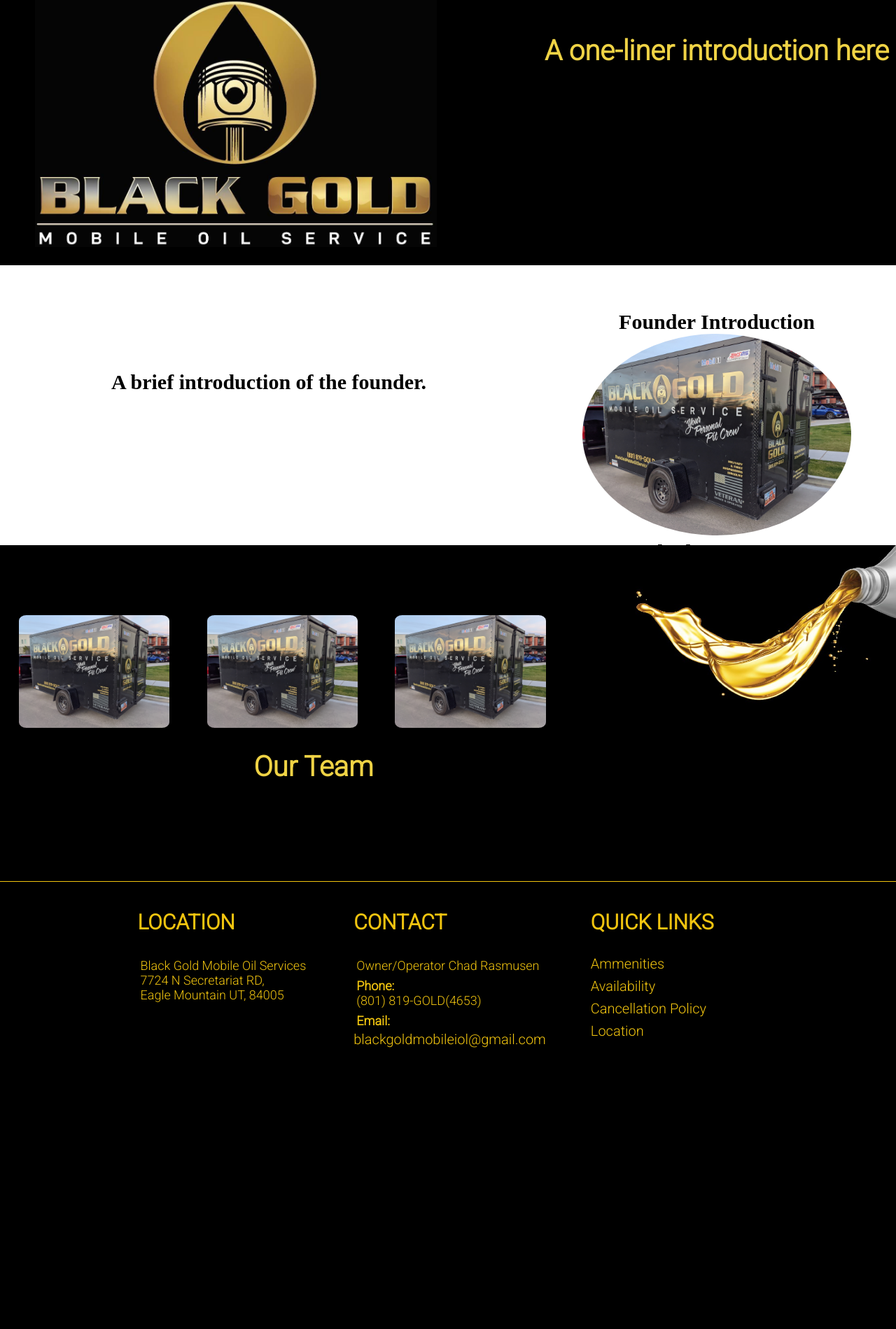
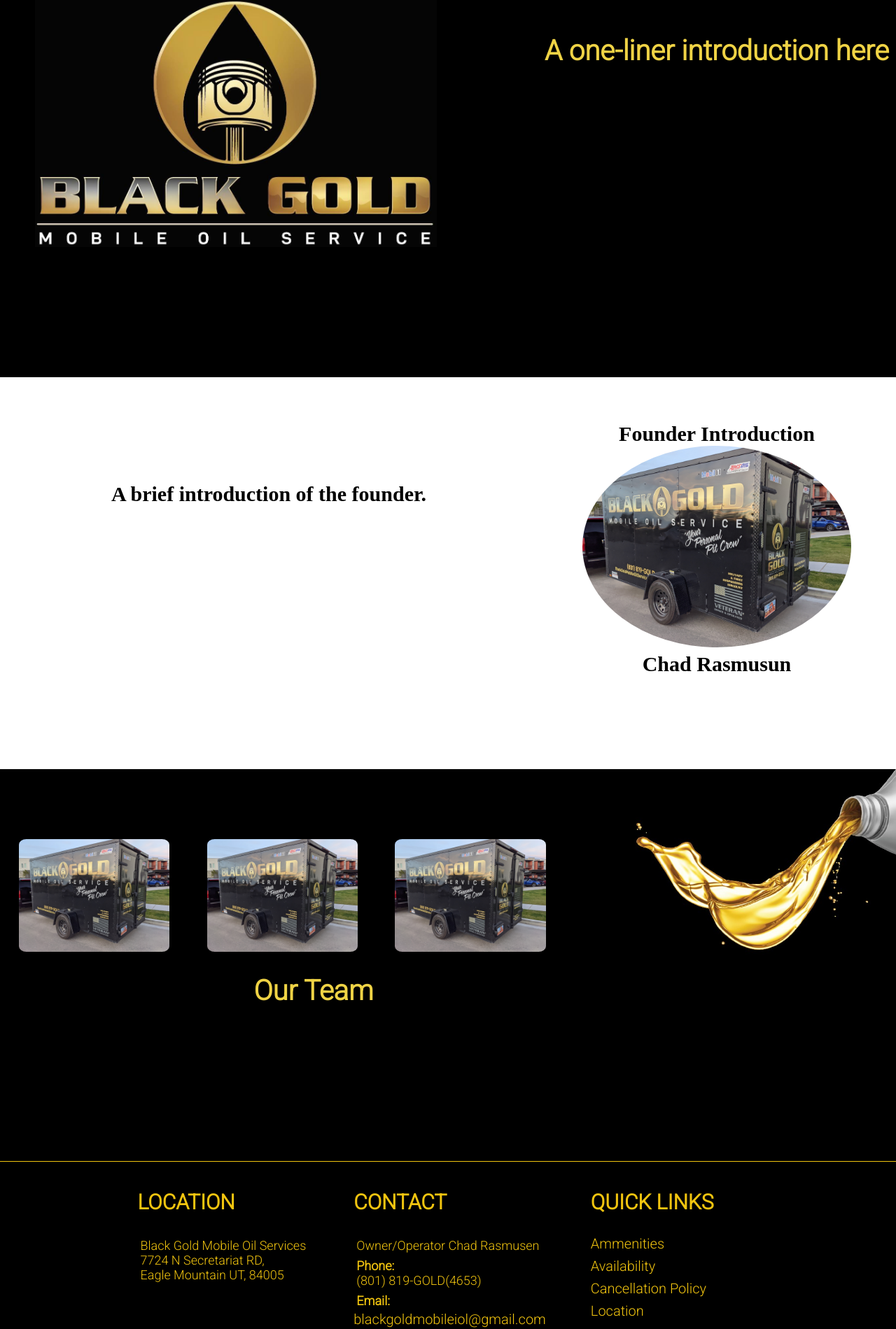
Before and after one commit to RubenSalazar13/Black-Gold-Website-Design-Development, a PHP site: page /about.html in a window 1280 px wide. Shown: the part 149-2048 px from the top of the page at 70% size. Before the commit the page ends 1646 px from the top, so only its background shows below. Run offline with PHP 8.4, Linux system fonts and the light colour scheme.

Commit message:
adjust the modules' height

```diff
--- a/css/style.css
+++ b/css/style.css
@@ -285,7 +285,7 @@
 }
 .pagebody-1 {
   width: 100%;
-  height: 60vh;
+  height: 80vh;
   background-color: black;
   color: #f1c40f;
   display: flex;
@@ -295,7 +295,7 @@
 }
 .pagebody-2 {
   width: 100%;
-  height: 60vh;
+  height: 70vh;
   background-color: black;
   color: #f1c40f;
   display: flex;
@@ -343,7 +343,7 @@
 }
 .pagebody-new {
   width: 100%;
-  height: 50vh;
+  height: 70vh;
   background-color: white;
   color: black;
   display: flex;
```
